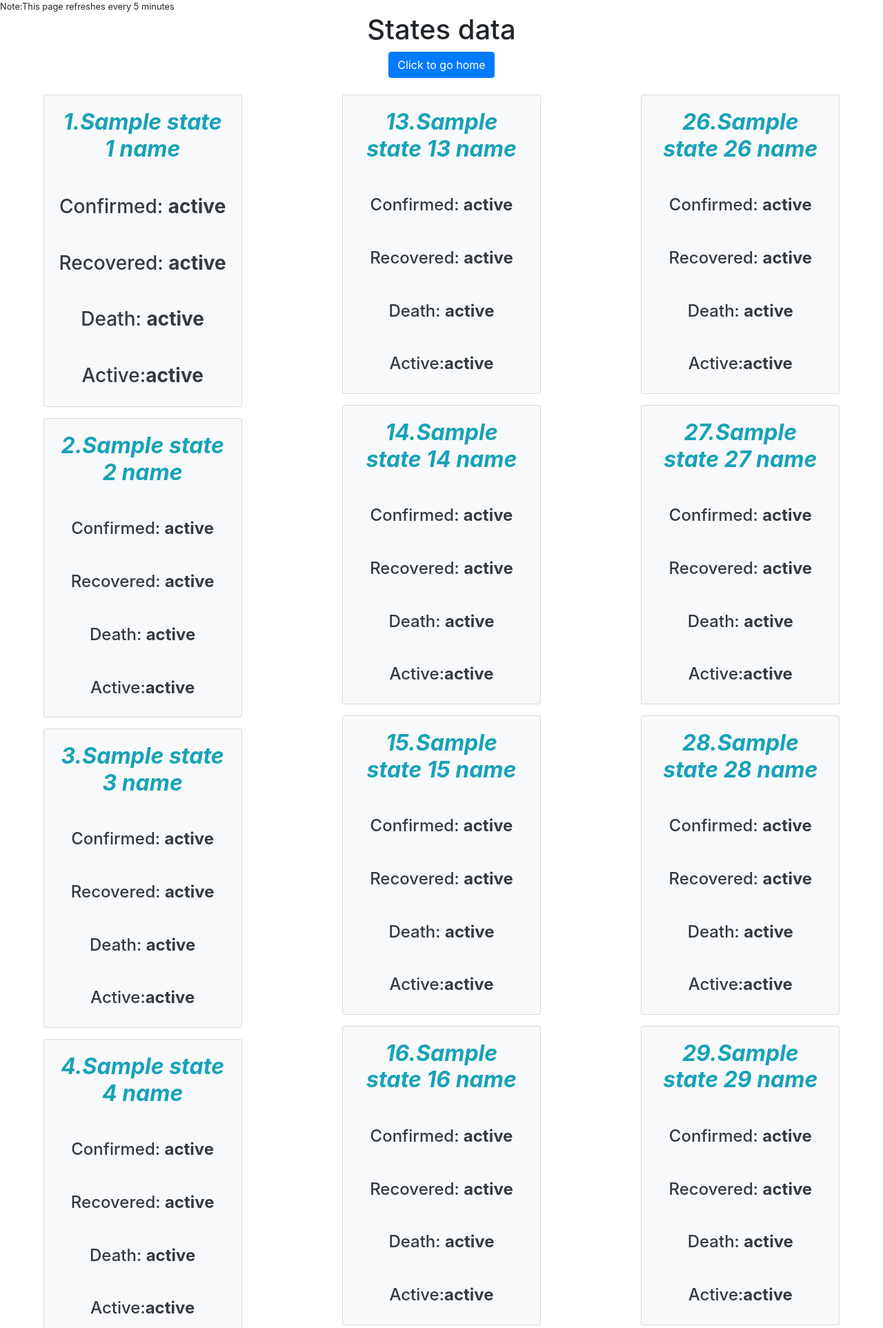
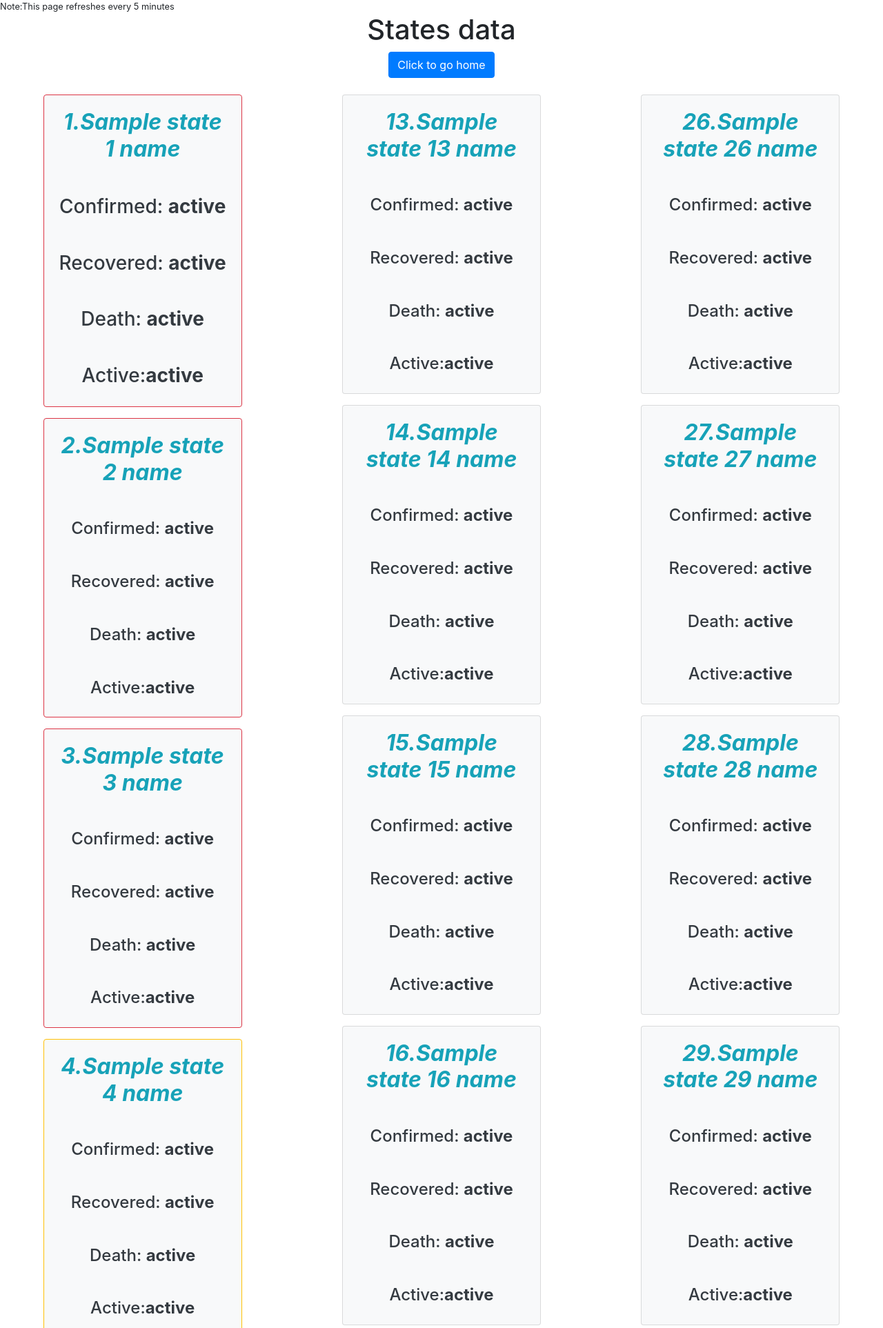
Before and after one commit to harsharay/coronastats, a Django app: template covidapp/templates/covidapp/statesdata.html in a window 1280 px wide. Shown: the top 1925 px of the page at 69% size. Run offline with Django 3.2, Linux system fonts and the light colour scheme; the template is opened without the code that fills it: most values are stand-ins (such as "Sample title", 1, 10 or a date in 2020); some libraries are stand-ins or nearby versions.

Commit message:
Changed the styling in states page

```diff
--- a/covidapp/templates/covidapp/statesdata.html
+++ b/covidapp/templates/covidapp/statesdata.html
@@ -5,35 +5,35 @@
 <br>
 <div class="card-columns">
 <div class="container text-center">
-<div class="card bg-light mb-3" style="width: 18rem;">
+<div class="card bg-light border-danger mb-3" style="width: 18rem;">
   <h2 class="card-body text-info "><b><i>1.{{state_1_name}}</i></b></h2>
   <h3 class="card-body text-dark">Confirmed: <b>{{state_1_c}}</b></h3>
   <h3 class="card-body text-dark">Recovered: <b>{{state_1_r}}</b></h3>
   <h3 class="card-body text-dark">Death: <b>{{state_1_d}}</b></h3>
   <h3 class="card-body text-dark">Active:<b>{{state_1_a}}</b></h3>
 </div>
-<div class="card bg-light mb-3" style="width: 18rem;">
+<div class="card bg-light border-danger mb-3" style="width: 18rem;">
   <h2 class="card-body text-info "><b><i>2.{{state_2_name}}</i></b></h2>
   <h4 class="card-body text-dark ">Confirmed: <b>{{state_2_c}}</b></h4>
   <h4 class="card-body text-dark ">Recovered: <b>{{state_2_r}}</b></h4>
   <h4 class="card-body text-dark ">Death: <b>{{state_2_d}}</b></h4>
   <h4 class="card-body text-dark ">Active:<b>{{state_2_a}}</b></h4>
 </div>
-<div class="card bg-light mb-3" style="width: 18rem;">
+<div class="card bg-light border-danger mb-3" style="width: 18rem;">
   <h2 class="card-body text-info "><b><i>3.{{state_3_name}}</i></b></h2>
   <h4 class="card-body text-dark ">Confirmed: <b>{{state_3_c}}</b></h4>
   <h4 class="card-body text-dark ">Recovered: <b>{{state_3_r}}</b></h4>
   <h4 class="card-body text-dark ">Death: <b>{{state_3_d}}</b></h4>
   <h4 class="card-body text-dark ">Active:<b>{{state_3_a}}</b></h4>
 </div>
-<div class="card bg-light mb-3" style="width: 18rem;">
+<div class="card bg-light border-warning mb-3" style="width: 18rem;">
   <h2 class="card-body text-info "><b><i>4.{{state_4_name}}</i></b></h2>
   <h4 class="card-body text-dark ">Confirmed: <b>{{state_4_c}}</b></h4>
   <h4 class="card-body text-dark ">Recovered: <b>{{state_4_r}}</b></h4>
   <h4 class="card-body text-dark ">Death: <b>{{state_4_d}}</b></h4>
   <h4 class="card-body text-dark ">Active:<b>{{state_4_a}}</b></h4>
 </div>
-<div class="card bg-light mb-3" style="width: 18rem;">
+<div class="card bg-light border-warning mb-3" style="width: 18rem;">
   <h2 class="card-body text-info "><b><i>5.{{state_5_name}}</i></b></h2>
   <h4 class="card-body text-dark ">Confirmed: <b>{{state_5_c}}</b></h4>
   <h4 class="card-body text-dark ">Recovered: <b>{{state_5_r}}</b></h4>
```
